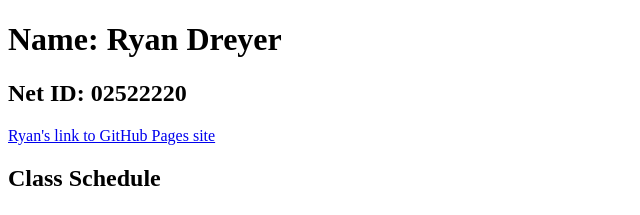
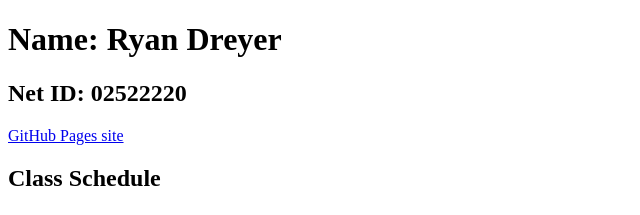
Before and after one commit to RyGuy2000/RyGuy2000.github.io, a plain HTML site: page index.html in a window 1280 px wide. Shown: the top 215 px of the page, without its empty margins (0-640 px from the left). Drawn offline with Linux system fonts and the light colour scheme.

Commit message:
Update index.html

```diff
--- a/index.html
+++ b/index.html
@@ -1,22 +1,23 @@
 <!DOCTYPE html>
 <html lang="en">
- <style>
-        ol.sClasses{
-        list-style-type: circle;
-   }
-</style>
+
 <head>
     <meta charset="UTF-8">
     <meta http-equiv="X-UA-Compatible" content="IE=edge">
     <meta name="viewport" content="width=device-width, initial-scale=1.0">
     <title>Hello Server</title>
+    <style>
+        ol.sClasses{
+        list-style-type: circle;
+   }
+</style>
 </head>
 
 <body>
     <h1>Name: Ryan Dreyer</h1>
     <h2>Net ID: 02522220</h2>
 
-    <a href = "https://ryguy2000.github.io/index.html">Ryan's link to GitHub Pages site</a>
+    <a href = "https://pages.github.com/">GitHub Pages site</a>
     <h2>
         Class Schedule
     </h2>
```
